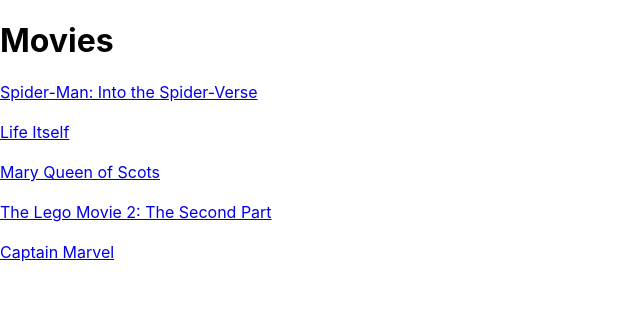
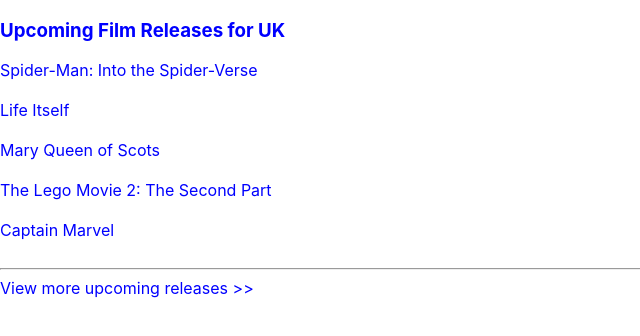
Before and after one commit to hollyhbrady/JS_React_Movie_Releases, a React (Create React App) app: page / in a window 1280 px wide. Shown: the top 336 px of the page, without its empty margins (0-640 px from the left). Built offline with nearby package versions, Linux system fonts and the light colour scheme.

Commit message:
movie link underline removed

```diff
--- a/src/App.css
+++ b/src/App.css
@@ -1,3 +1,21 @@
+text {
+  color: blue;
+}
+
+a {
+  color: blue;
+  text-underline-position: none;
+  text-decoration: none;
+}
+
+h3 {
+  color: blue;
+}
+
+
+
+
+
 .App {
   text-align: center;
 }
--- a/src/components/Movie.js
+++ b/src/components/Movie.js
@@ -4,7 +4,7 @@
 
     return (
         <>
-            <a href={url}>{children}</a>
+            <a href={url} >{children}</a>
             <br/>
             <br/>
         </>
--- a/src/containers/MovieBox.js
+++ b/src/containers/MovieBox.js
@@ -34,8 +34,10 @@
 
     return (
         <>
-        <h1>Movies</h1>
-        <MovieList movies={movies}/>
+            <h3>Upcoming Film Releases for UK</h3>
+            <MovieList movies={movies}/>
+            <hr/>
+            <a href="https://www.imdb.com/calendar/?region=gb">View more upcoming releases >></a>
         </>
     )
 };
```
